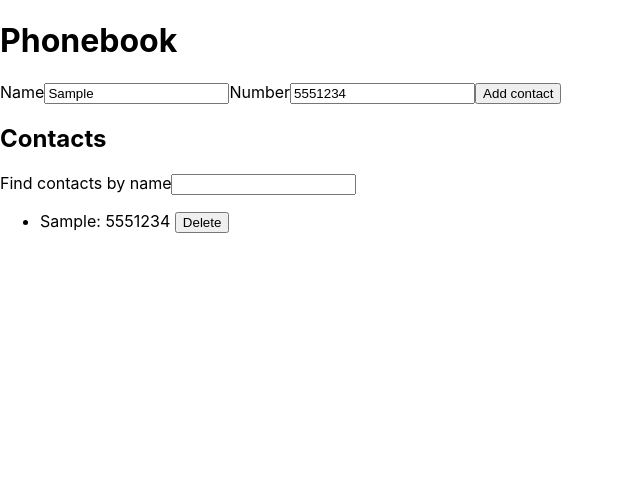
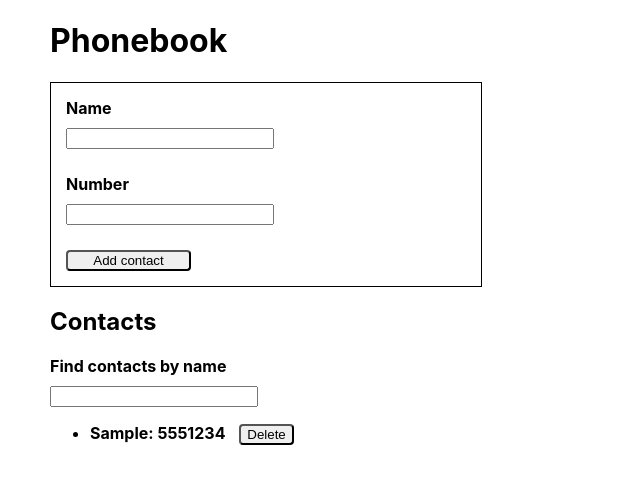
Before and after one commit to IvanHolovakha/goit-react-hw-02-phonebook, a React (Create React App) app: page / in a window 1280 px wide. Both pictures are taken after typing "Sample", "5551234" into the empty fields and a click on the button "Add contact". Shown: the top 484 px of the page, without its empty margins (0-640 px from the left). Built offline with nearby package versions, Linux system fonts and the light colour scheme.

Commit message:
add propTypes  and styles

```diff
--- a/package.json
+++ b/package.json
@@ -11,6 +11,7 @@
     "react": "^18.1.0",
     "react-dom": "^18.1.0",
     "react-scripts": "5.0.1",
+    "styled-components": "^5.3.8",
     "web-vitals": "^2.1.3"
   },
   "scripts": {
--- a/src/components/App.jsx
+++ b/src/components/App.jsx
@@ -1,9 +1,9 @@
 import React, { Component } from "react";
 import { nanoid } from 'nanoid';
 
-import { ContactForm } from "./ContactForm";
-import { ContactList } from "./ContactList";
-import { Filter } from "./Filter";
+import { ContactForm } from "./ContactForm/ContactForm";
+import { ContactList } from "./ContactList/ContactList";
+import { Filter } from "./Filter/Filter";
 
 export class App extends Component {
   state = {
@@ -11,15 +11,11 @@ export class App extends Component {
     filter: ''
   };
 
-  handleChange = (evt) => {
+  onChangeFilter = (evt) => {
     return this.setState({filter: evt.target.value})
   };
 
-  handleSubmit = (evt) => {
-    evt.preventDefault();
-    const form = evt.target;
-    const name = form.elements.name.value;
-    const number = form.elements.number.value;
+  onAddContact = ({name, number}) => {
     const normalizedName = name.toLowerCase();
 
     if(this.state.contacts.some(contact => contact.name.toLowerCase() === normalizedName)) {
@@ -30,26 +26,23 @@ export class App extends Component {
     this.setState(prevState => {
       return {contacts: [...prevState.contacts, {name: name, id: nanoid(), number: number}]};
     })
-
-    // this.resetForm();
   };
 
-  handleDelete = (id) => {
+  onDeleteContact = (id) => {
     this.setState(({contacts}) => {
       return {contacts: contacts.filter(contact => contact.id !== id)};
     })
   };
 
   render() {
-
     return (
-      <div>
+      <div style={{marginLeft: "50px"}}>
         <h1>Phonebook</h1>
-        <ContactForm onSubmit={this.handleSubmit}/>
+        <ContactForm onSubmit={this.onAddContact}/>
 
         <h2>Contacts</h2>
-        <Filter value={this.state.filter} onChange={this.handleChange}/>
-        <ContactList state={this.state} onDelete={this.handleDelete}/>
+        <Filter value={this.state.filter} onChangeFilter={this.onChangeFilter}/>
+        <ContactList state={this.state} onDeleteContact={this.onDeleteContact}/>
       </div>
     );
   }
--- a/src/components/ContactForm.js
+++ b/src/components/ContactForm/ContactForm.js
@@ -1,4 +1,6 @@
 import React, { Component } from "react";
+import PropTypes from 'prop-types';
+import { Form, InputWrapper, Input, Button } from "./ContactForm.styled";
 
 export class ContactForm extends Component {
     state = {
@@ -6,42 +8,50 @@ export class ContactForm extends Component {
         number: ''
     };
 
-    handleChange = (evt) => {
+    onChange = (evt) => {
         const name = evt.target.name;
         return this.setState({[name]: evt.target.value});
     };
 
+    onSubmit = (evt) => {
+        evt.preventDefault();
+        this.props.onSubmit(this.state);
+        this.setState({name: '', number: ''});
+    };
+
     render () {
-        const {onSubmit} = this.props;
-
         return (
-            <form onSubmit={onSubmit}>
-                <label>
+            <Form onSubmit={this.onSubmit}>
+                <InputWrapper>
                 Name
-                <input
+                <Input
                     type="text"
                     name="name"
                     pattern="^[a-zA-Zа-яА-Я]+(([' -][a-zA-Zа-яА-Я ])?[a-zA-Zа-яА-Я]*)*$"
                     title="Name may contain only letters, apostrophe, dash and spaces. For example Adrian, Jacob Mercer, Charles de Batz de Castelmore d'Artagnan"
                     value={this.state.name}
-                    onChange={this.handleChange}
+                    onChange={this.onChange}
                     required
                 />
-                </label>
-                <label>
+                </InputWrapper>
+                <InputWrapper>
                 Number
-                <input
+                <Input
                     type="tel"
                     name="number"
                     pattern="\+?\d{1,4}?[-.\s]?\(?\d{1,3}?\)?[-.\s]?\d{1,4}[-.\s]?\d{1,4}[-.\s]?\d{1,9}"
                     title="Phone number must be digits and can contain spaces, dashes, parentheses and can start with +"
                     value={this.state.number}
-                    onChange={this.handleChange}
+                    onChange={this.onChange}
                     required
                 />
-                </label>
-                <button type="submit">Add contact</button>
-            </form>
+                </InputWrapper>
+                <Button type="submit">Add contact</Button>
+            </Form>
         );
-    }
+    };
 }
+
+ContactForm.propTypes = {
+    onSubmit: PropTypes.func.isRequired,
+}
--- /dev/null
+++ b/src/components/ContactForm/ContactForm.styled.js
@@ -0,0 +1,29 @@
+import styled from "styled-components";
+
+export const Form = styled.form`
+display: flex;
+flex-direction: column;
+width: 400px;
+padding: 15px;
+border: 1px solid black;
+`
+
+export const InputWrapper = styled.label`
+display: flex;
+flex-direction: column;
+font-weight: bold;
+margin-bottom: 25px;
+`
+
+export const Input = styled.input`
+width: 200px;
+margin-top: 10px;
+`
+
+export const Button = styled.button`
+width: 125px;
+border-radius: 4px;
+:hover {
+    background-color: blue;
+}
+`
--- a/src/components/ContactItem.js
+++ /dev/null
@@ -1,3 +0,0 @@
-export const ContactItem = ({id, name, number, onDelete}) => {
-    return <li>{name}: {number} <button onClick={()=>onDelete(id)}>Delete</button></li>
-}
--- /dev/null
+++ b/src/components/ContactItem/ContactItem.js
@@ -0,0 +1,13 @@
+import PropTypes from 'prop-types';
+import { Item, Button } from './ContactItem.styled';
+
+export const ContactItem = ({id, name, number, onDeleteContact}) => {
+    return <Item>{name}: {number} <Button onClick={()=>onDeleteContact(id)}>Delete</Button></Item>
+}
+
+ContactItem.propTypes = {
+    id: PropTypes.string.isRequired,
+    name: PropTypes.string.isRequired,
+    number: PropTypes.string.isRequired,
+    onDeleteContact: PropTypes.func.isRequired,
+}
--- /dev/null
+++ b/src/components/ContactItem/ContactItem.styled.js
@@ -0,0 +1,16 @@
+import styled from "styled-components";
+
+export const Item = styled.li`
+font-weight: bold;
+:not(:last-child) {
+    margin-bottom: 10px;
+}
+`
+
+export const Button = styled.button`
+border-radius: 4px;
+margin-left: 10px;
+:hover {
+    background-color: blue;
+}
+`
--- a/src/components/ContactList.js
+++ b/src/components/ContactList/ContactList.js
@@ -1,6 +1,7 @@
-import { ContactItem } from "./ContactItem";
+import PropTypes from 'prop-types';
+import { ContactItem } from "../ContactItem/ContactItem";
 
-export const ContactList = ({state, onDelete}) => {
+export const ContactList = ({state, onDeleteContact}) => {
     const normalizedFilter = state.filter.toLowerCase();
     const filteredContacts = state.contacts.filter(contact => contact.name.toLowerCase().includes(normalizedFilter));
 
@@ -11,7 +12,12 @@ export const ContactList = ({state, onDelete}) => {
         id={id}
         name={name}
         number={number}
-        onDelete={onDelete}
+        onDeleteContact={onDeleteContact}
         />)}
     </ul>;
 }
+
+ContactList.propTypes = {
+    state: PropTypes.object.isRequired,
+    onDeleteContact: PropTypes.func.isRequired,
+}
--- a/src/components/Filter.js
+++ /dev/null
@@ -1,13 +0,0 @@
-export const Filter = ({value, onChange}) => {
-    return (
-        <label>
-          Find contacts by name
-          <input
-          type="text"
-          name="filter"
-          value={value}
-          onChange={onChange}
-          />
-        </label>
-    );
-}
--- /dev/null
+++ b/src/components/Filter/Filter.js
@@ -0,0 +1,21 @@
+import PropTypes from 'prop-types';
+import { InputWrapper, Input } from './Filter.styled';
+
+export const Filter = ({value, onChangeFilter}) => {
+  return (
+      <InputWrapper>
+        Find contacts by name
+        <Input
+        type="text"
+        name="filter"
+        value={value}
+        onChange={onChangeFilter}
+        />
+      </InputWrapper>
+  );
+}
+
+Filter.propTypes = {
+  value: PropTypes.string.isRequired,
+  onChangeFilter: PropTypes.func.isRequired,
+}
--- /dev/null
+++ b/src/components/Filter/Filter.styled.js
@@ -0,0 +1,13 @@
+import styled from "styled-components";
+
+export const InputWrapper = styled.label`
+display: flex;
+flex-direction: column;
+font-weight: bold;
+`
+
+export const Input = styled.input`
+/* display: block; */
+width: 200px;
+margin-top: 10px;
+`
```
Also changed, not shown: 1 other file (tests, documents, lock files or other folders).
